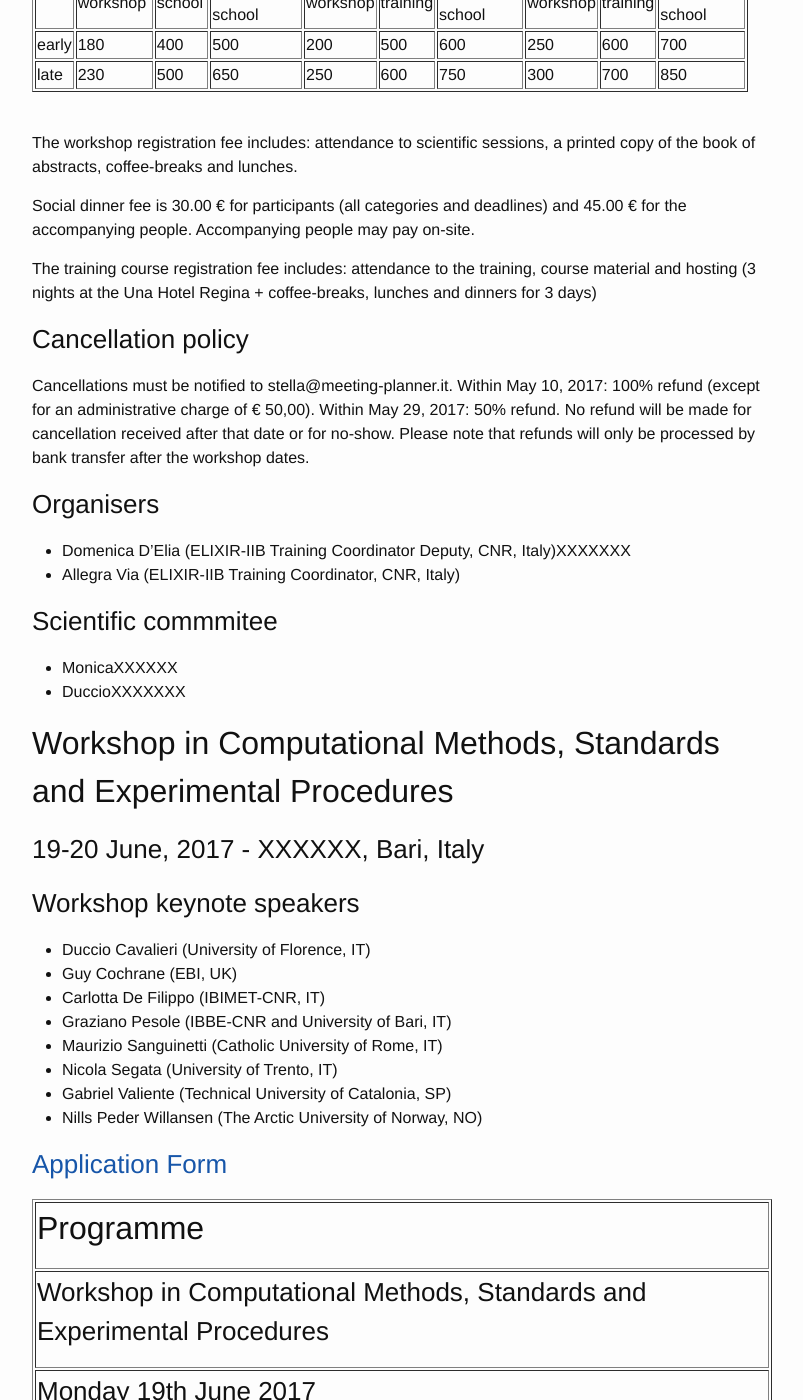
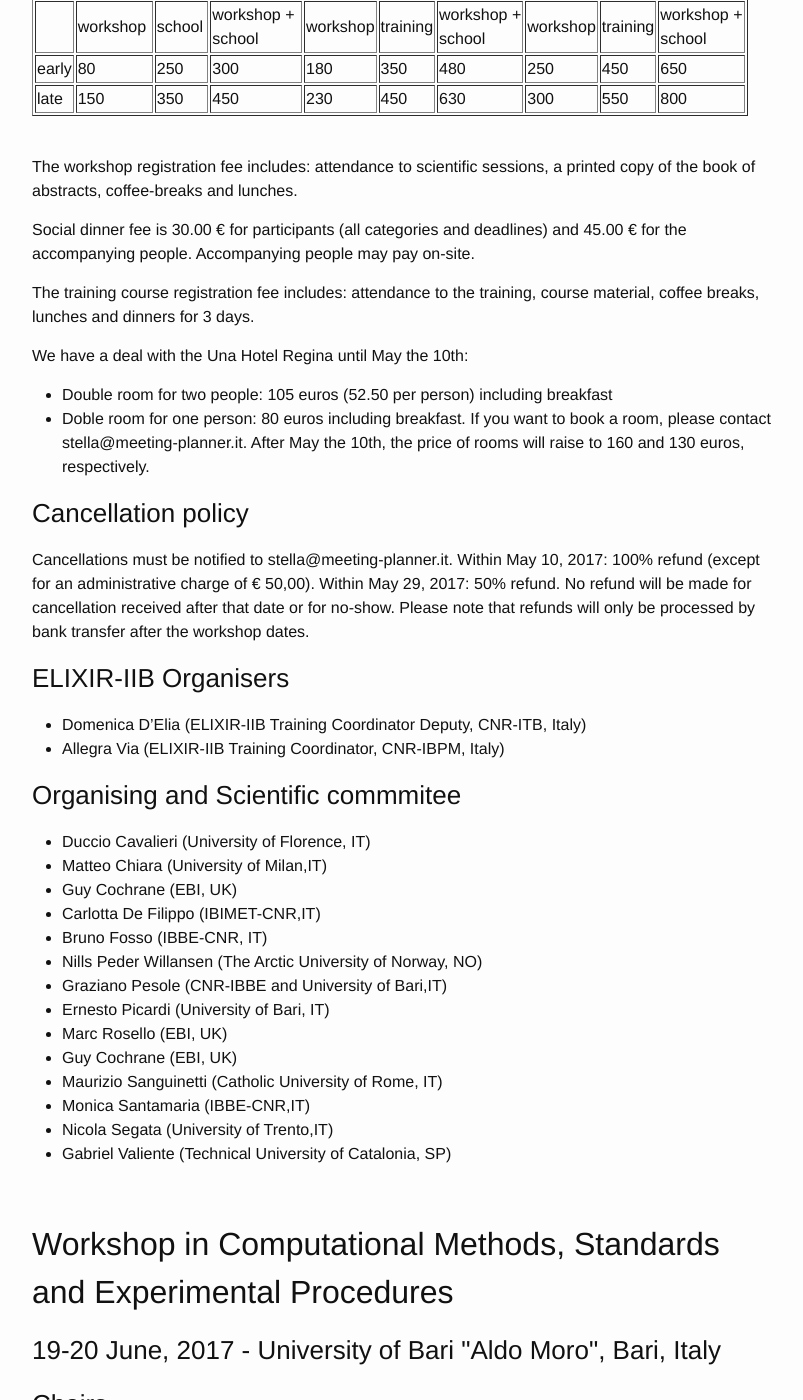
Before and after one commit to ELIXIR-IIB-training/website, a Jekyll site: the page built from _posts/2017-06-19-metagenomics-workshop-and-school-bari.md, in a window 1280 px wide and 1400 px high, scrolled down 1331 px. Shown: the whole window, without its empty margins (238-1041 px from the left). Built offline with Jekyll 4.4.1, drawn with Linux system fonts in a browser that asks for light colours; some of the changed text lies outside the part shown.

Commit message:
metagenomics bari 2017 updated

```diff
--- a/_posts/2017-06-19-metagenomics-workshop-and-school-bari.md
+++ b/_posts/2017-06-19-metagenomics-workshop-and-school-bari.md
@@ -33,7 +33,7 @@ We offer three different registration options:
 
 You can find full details - including the application forms - below.
 
- **WORKSHOP ANS SUMMER SCHOOL DATES**:
+ **WORKSHOP AND SUMMER SCHOOL DATES**:
 
  - Workshop: 19-20 June, 2017
  - School: 21-23 June, 2017
@@ -47,7 +47,7 @@ You can find full details - including the application forms - below.
 
 **VENUE**:
 
-- Workshop: XXXXXXXX
+- Workshop: Salone degli Affreschi, Palazzo Ateneo, Università degli Studi di Bari "Aldo Moro", P.zza Umberto I, 1 - 70121 Bari
 - Summer School: Una Hotel Regina, Strada Provinciale, 57, 70016 Noicattaro, BA (http://www.unahotelreginabari.it/en/)
 
 **FEES**:
@@ -65,14 +65,14 @@ You can find full details - including the application forms - below.
    <td>workshop</td><td>training</td><td>workshop +<br>school</td>
 </tr>
 <tr>
-   <td>early</td><td>180</td><td>400</td><td>500</td>
-   <td>200</td><td>500</td><td>600</td>
-   <td>250</td><td>600</td><td>700</td>
+   <td>early</td><td>80</td><td>250</td><td>300</td>
+   <td>180</td><td>350</td><td>480</td>
+   <td>250</td><td>450</td><td>650</td>
 </tr>
 <tr>
-   <td>late</td><td>230</td><td>500</td><td>650</td>
-   <td>250</td><td>600</td><td>750</td>
-   <td>300</td><td>700</td><td>850</td>
+   <td>late</td><td>150</td><td>350</td><td>450</td>
+   <td>230</td><td>450</td><td>630</td>
+   <td>300</td><td>550</td><td>800</td>
 </tr>
 </table>
 
@@ -82,7 +82,12 @@ The workshop registration fee includes: attendance to scientific sessions, a pri
 
 Social dinner fee is 30.00 € for participants (all categories and deadlines) and 45.00 € for the accompanying people. Accompanying people may pay on-site.
 
-The training course registration fee includes: attendance to the training, course material and hosting (3 nights at the Una Hotel Regina + coffee-breaks, lunches and dinners for 3 days)
+The training course registration fee includes: attendance to the training, course material, coffee breaks, lunches and dinners for 3 days.
+
+We have a deal with the Una Hotel Regina until May the 10th:
+- Double room for two people: 105 euros (52.50 per person) including breakfast
+- Doble room for one person: 80 euros including breakfast.
+If you want to book a room, please contact stella@meeting-planner.it. After May the 10th, the price of rooms will raise to 160 and 130 euros, respectively.
 
 ### Cancellation policy
 Cancellations must be notified to stella@meeting-planner.it.
@@ -91,19 +96,36 @@ Within May 29, 2017: 50% refund.
 No refund will be made for cancellation received after that date or for no-show.
 Please note that refunds will only be processed by bank transfer after the workshop dates.
 
-### Organisers
-- Domenica D'Elia (ELIXIR-IIB Training Coordinator Deputy, CNR, Italy)XXXXXXX
-- Allegra Via (ELIXIR-IIB Training Coordinator, CNR, Italy)
+### ELIXIR-IIB Organisers
+- Domenica D'Elia (ELIXIR-IIB Training Coordinator Deputy, CNR-ITB, Italy)
+- Allegra Via (ELIXIR-IIB Training Coordinator, CNR-IBPM, Italy)
 
-### Scientific commmitee
-- MonicaXXXXXX
-- DuccioXXXXXXX
+### Organising and Scientific commmitee
+- Duccio Cavalieri (University of Florence, IT)
+- Matteo Chiara (University of Milan,IT)
+- Guy Cochrane (EBI, UK)
+- Carlotta De Filippo (IBIMET-CNR,IT)
+- Bruno Fosso (IBBE-CNR, IT)
+- Nills Peder Willansen (The Arctic University of Norway, NO)
+- Graziano Pesole (CNR-IBBE and University of Bari,IT)
+- Ernesto Picardi (University of Bari, IT)
+- Marc Rosello (EBI, UK)
+- Guy Cochrane (EBI, UK)
+- Maurizio Sanguinetti (Catholic University of Rome, IT)
+- Monica Santamaria (IBBE-CNR,IT)
+- Nicola Segata (University of Trento,IT)
+- Gabriel Valiente (Technical University of Catalonia, SP)
+
+<br>
 
 <h2>Workshop in Computational Methods, Standards and Experimental Procedures</h2>
-<h3>19-20 June, 2017 - XXXXXX, Bari, Italy</h3>
+<h3>19-20 June, 2017 - University of Bari "Aldo Moro", Bari, Italy</h3>
 
+### Chairs
+- Duccio Cavalieri (University of Florence, IT)
+- Graziano Pesole (IBBE-CNR and University of Bari, IT)
 
-### Workshop keynote speakers
+### Keynote speakers
 - Duccio Cavalieri (University of Florence, IT)
 - Guy Cochrane (EBI, UK)
 - Carlotta De Filippo (IBIMET-CNR, IT)
@@ -113,7 +135,7 @@ Please note that refunds will only be processed by bank transfer after the works
 - Gabriel Valiente (Technical University of Catalonia, SP)
 - Nills Peder Willansen (The Arctic University of Norway, NO)
 
-### [Application Form]()
+### [Application Form](https://goo.gl/forms/Gy2EGSPTa0DuuBcn2)
 
 <table border="1">
 <tr>
@@ -131,7 +153,11 @@ Please note that refunds will only be processed by bank transfer after the works
 </tr>
 <tr>
    <td>15.30-16.00</td>
-   <td>G. Pesole (IBBE-CNR and University of Bari</td>
+   <td colspan="2">Opening and Welcome</td>
+</tr>
+<tr>
+   <td>16.00-16.30</td>
+   <td>G. Pesole (IBBE-CNR and University of Bari, Italy)</td>
    <td>Metagenomics: challenges, pitfalls and perspectives</td>
 </tr>
 <tr>
@@ -163,50 +189,50 @@ Please note that refunds will only be processed by bank transfer after the works
    <td colspan="4"><h3>Tuesday 20th June 2017</h3></td>
 </tr>
 <tr>
-   <td colspan="4"><b>Metagenomics: Tools, Infrastructures and standards</b></td>
+   <td colspan="4"><b><i>Metagenomics: Tools, Infrastructures and standards</i></b></td>
 </tr>
 <tr>
-   <td>09.00-09.45</td>
-   <td>Nills Peder Willansen (The Arctic University of Norway)</td>
+   <td>09.00-09.30</td>
+   <td>Nills Peder Willansen (The Arctic University of Norway, Norway)</td>
    <td>Marine Metagenomics</td>
 </tr>
 <tr>
-   <td>09.45-10.30</td>
-   <td>Nicola Segata (University of Trento)</td>
+   <td>09.30-10.00</td>
+   <td>Nicola Segata (University of Trento, Italy)</td>
    <td>Large-scale strain-level population genomics from metagenomics</td>
 </tr>
 <tr>
-   <td>10.30-11.30</td>
+   <td>10.00-11.30</td>
    <td colspan="3">Coffee break & Poster session</td>
 </tr>
 <tr>
-   <td colspan="4"><b>Metagenomics: Host-microbe interaction and clinical applications</b></td>
+   <td colspan="4"><b><i>Metagenomics: Host-microbe interaction and clinical applications</i></b></td>
 </tr>
 <tr>
-   <td>11.30-12.15</td>
-   <td>Carlotta De Filippo (IBIMET-CNR)</td>
-   <td>Transitional Metagenomes: The role of globalization in shaping the human gut microbiota</td>
+   <td>11.30-12.00</td>
+   <td>Carlotta De Filippo (IBIMET-CNR, Italy)</td>
+   <td>Transitional Metagenomes: the role of globalization in shaping the human gut microbiota</td>
 </tr>
 <tr>
-   <td>12.15-13.00</td>
-   <td colspan="3">6 short-talks selected from the submitted abstracts</td>
+   <td>12.00-13.00</td>
+   <td colspan="3">Four short-talks selected from the submitted abstracts</td>
 </tr>
 <tr>
    <td>13.00-14.30</td>
    <td colspan="3">Lunch and poster session</td>
 </tr>
 <tr>
-   <td>14.30-15.15</td>
-   <td>Duccio Cavalieri (University of Florence)</td>
+   <td>14.30-15.00</td>
+   <td>Duccio Cavalieri (University of Florence, Italy)</td>
    <td>Role of the mycobiome in health and disease</td>
 </tr>
 <tr>
-   <td>15.15-16.15</td>
-   <td colspan="3">4 short-talks selected from the submitted abstracts</td>
+   <td>15.00-16.30</td>
+   <td colspan="3">Six short-talks selected from the submitted abstracts</td>
 </tr>
 <tr>
-   <td>16.15-17.00</td>
-   <td>Maurizio Sanguinetti (Cattolica University)</td>
+   <td>16.30-17.00</td>
+   <td>Maurizio Sanguinetti (Cattolica University, Rome, Italy)</td>
    <td>Fecal microbiota transplantation: the microbiologist’s point of view</td>
 </tr>
 <tr>
@@ -255,7 +281,7 @@ No prior knowledge of metagenomic sequences analysis or specific programming ski
 - Gabriel Valiente (Technical University of Catalonia, SP)
 - Matteo Chiara (University of Milan, IT)
 
-### [Application Form](https://goo.gl/forms/Y6ipYbuBJkruVnwz2)
+### [Application Form](https://goo.gl/forms/Gy2EGSPTa0DuuBcn2)
 
 
 <table border="1">
@@ -271,7 +297,7 @@ No prior knowledge of metagenomic sequences analysis or specific programming ski
 <tr>
    <td>09.00-13.00</td>
    <td>Marc Rosello & Guy Cochrane (EBI, UK)</td>
-   <td>Hands on: Metagenomics data: submissions, discovery and retrieval</td>
+   <td>Hands-on: Metagenomics data: submissions, discovery and retrieval</td>
 </tr>
 <tr>
    <td>13.00-15.00</td>
@@ -280,7 +306,7 @@ No prior knowledge of metagenomic sequences analysis or specific programming ski
 <tr>
    <td>15.00-19.00</td>
    <td>Bruno Fosso & Monica Santamaria (IBBE-CNR)</td>
-   <td>Hands-on: Bioinformatic analysis of Metagenomic AmpliconS (BioMaS, QIIME, ...)</td>
+   <td>Hands-on: Bioinformatic analysis of metagenomic Amplicons (BioMaS, QIIME, ...)</td>
 </tr>
 <tr>
    <td colspan="4"><h3>Thursday 22nd June 2017</h3></td>
@@ -335,4 +361,3 @@ No prior knowledge of metagenomic sequences analysis or specific programming ski
    <li> Università di Roma "Tor Vergata"
    <li> Università di Salerno
    <li> Università della Tuscia
-</ul>
```
Also changed, not shown: other parts of _posts/2017-06-19-metagenomics-workshop-and-school-bari.md (+6 -6 lines), 1 other file.
